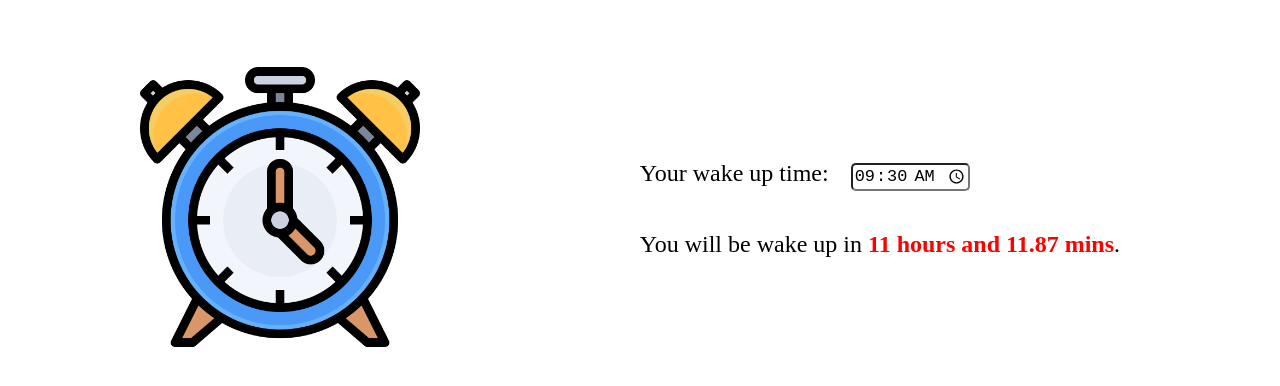
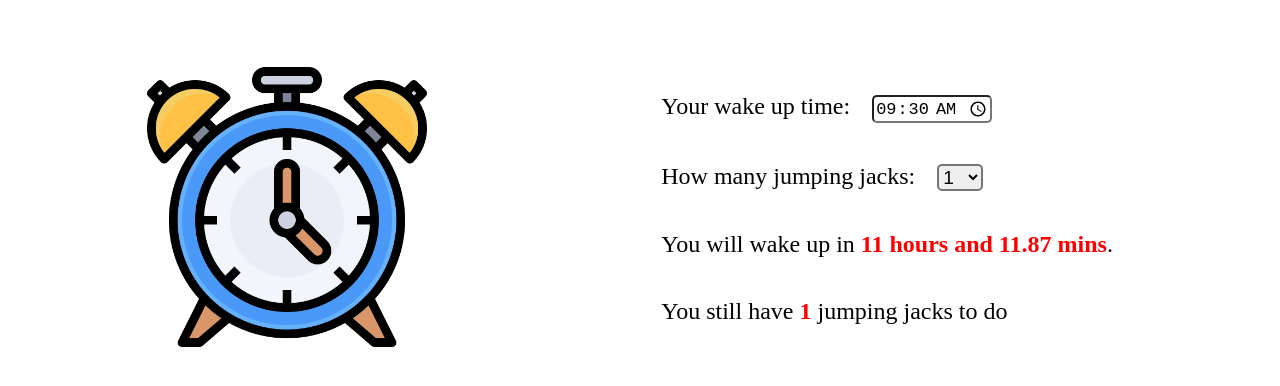
Before and after one commit to tkanarsky/jumpstart, a plain HTML site: page frontend/index.html in a window 1280 px wide. Shown: the part 186-572 px from the top of the page. Drawn offline with nearby package versions, Linux system fonts and the light colour scheme.

Commit message:
Add event listeners

```diff
--- a/frontend/index.css
+++ b/frontend/index.css
@@ -44,7 +44,18 @@ input {
     font-size: 1.3em;
 }
 
+select {
+    border-radius: 5px;
+    border-width: 2px;
+    font-size: 1.2em;
+}
+
 #remain-time {
     color: red;
     font-weight: bold;
 }
+
+#jumping-count {
+    color: red;
+    font-weight: bold;
+}
--- a/frontend/index.html
+++ b/frontend/index.html
@@ -36,8 +36,26 @@
                     <label class="text" for="alarm-input" style="margin-right: 12px;">Your wake up time:&nbsp;</label>
                     <input id="alarm-input" type="time" name="alarm-input" value="09:30" />
                 </div>
+                <div>
+                    <label for="jumping-count-select" class="text" style="margin-right: 12px;">How many jumping jacks:&nbsp;</label>
+                    <select name="jumping-count-select" id="jumping-count-select">
+                      <option value="1">1</option>
+                      <option value="2">2</option>
+                      <option value="3">3</option>
+                      <option value="4">4</option>
+                      <option value="5">5</option>
+                      <option value="6">6</option>
+                      <option value="7">7</option>
+                      <option value="8">8</option>
+                      <option value="9">9</option>
+                      <option value="10">10</option>
+                    </select>
+                </div>
                 <div class="text">
-                    You will be wake up in <span id="remain-time">0</span>.
+                    You will wake up in <span id="remain-time">0 mins</span>.
+                </div>
+                <div class="text">
+                    You still have <span id="jumping-count">5</span> jumping jacks to do
                 </div>
             </div>
         </div>
@@ -55,15 +73,20 @@
     <!-- <script src="index.js"></script> -->
     <script src="fetch.js"></script>
     <script>
+        const alarmTime = document.querySelector('input[type="time"]');
+        const remainTime = document.getElementById('remain-time');
+        const jumpingCountSelect = document.getElementById('jumping-count-select');
+        const jumpingCount = document.getElementById('jumping-count');
+
         const getDisplayTime = (date = new Date()) => `${date.getFullYear()}/${`0${date.getMonth() + 1}`.slice(-2)}/${date.getDate()} ${`0${date.getHours()}`.slice(-2)}:${`0${date.getMinutes()}`.slice(-2)}`;
 
-        const getTimeDiff = (time1, time2) => (time1.getTime() - time2.getTime()) / (1000 * 60);
+        const getTimeDiff = (time1, time2) => (time1.getTime() - time2.getTime()) / (1000 * 60); // measured in minutes
 
         const updateRemainTime = () => {
             const tmp = new Date();
             tmp.setHours(alarmTime.value.split(':')[0]);
             tmp.setMinutes(alarmTime.value.split(':')[1]);
-            tmp.setSeconds('0')
+            tmp.setSeconds('0');
 
             const timeDiff = getTimeDiff(tmp, new Date());
             let val = '';
@@ -78,9 +101,20 @@
             remainTime.innerText = `${hours} hours and ${mins} mins`;
         }
 
-        const alarmTime = document.querySelector('input[type="time"]');
-        const remainTime = document.getElementById('remain-time');
+        const alarmTimeOnChange = (evt) => {
+            // const val = evt.target.value;
+            updateRemainTime();
+        }
 
+        const jumpingCountOnChange = (evt) => {
+            const val = jumpingCountSelect.value; // const val = evt.target.value;
+            jumpingCount.innerText = val;
+        }
+
+        alarmTime.addEventListener('change', alarmTimeOnChange);
+        jumpingCountSelect.addEventListener('change', jumpingCountOnChange);
+
+        jumpingCountOnChange();
         updateRemainTime();
         setInterval(() => updateRemainTime(), 3000);
     </script>
```
